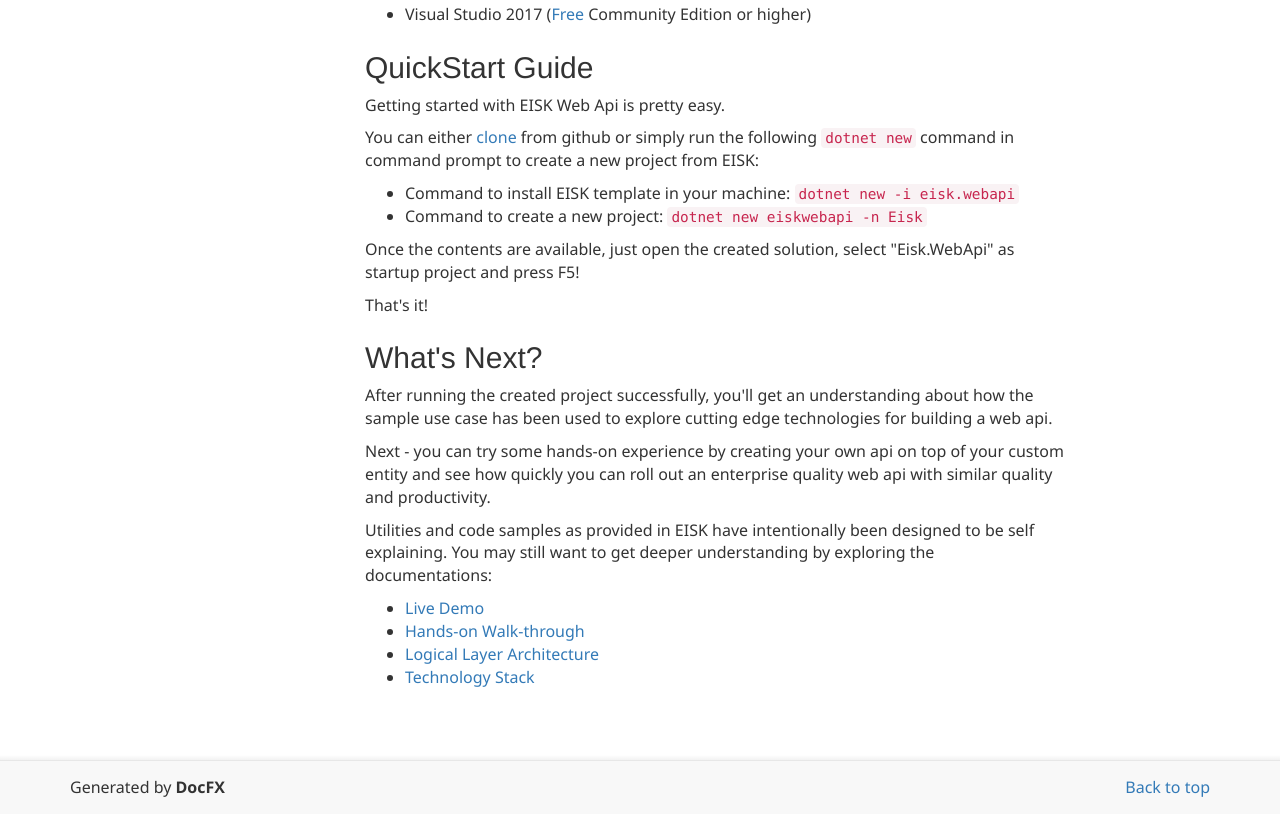
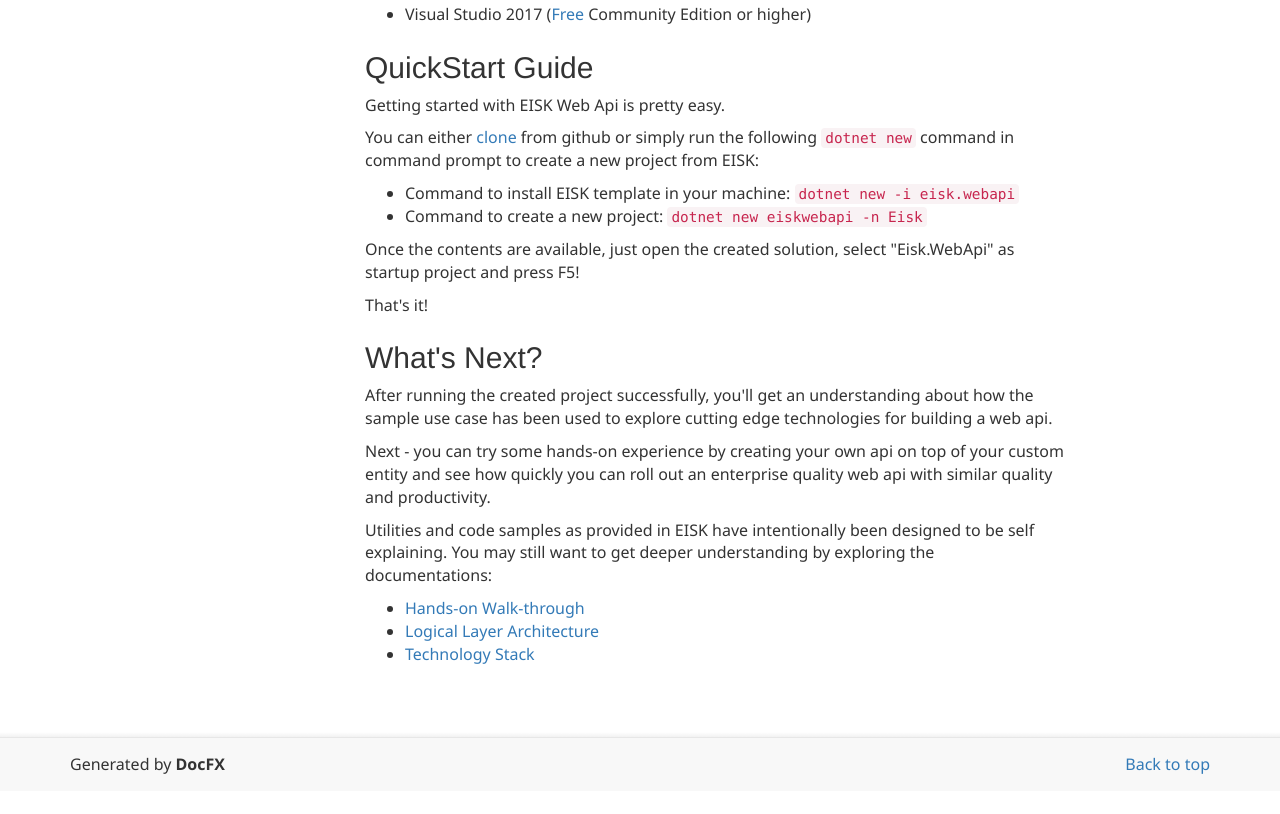
Before and after one commit to EISK/eisk.webapi, a plain HTML site: page docs/get-started/index.html in a window 1280 px wide. Shown: the part 905-1719 px from the top of the page. After the commit the page ends 1696 px from the top, so only its background shows below. Drawn offline with Linux system fonts and the light colour scheme.

Commit message:
Update content

```diff
--- a/docs/get-started/index.html
+++ b/docs/get-started/index.html
@@ -120,7 +120,6 @@
 <p>Next - you can try some hands-on experience by creating your own api on top of your custom entity and see how quickly you can roll out an enterprise quality web api with similar quality and productivity.</p>
 <p>Utilities and code samples as provided in EISK have intentionally been designed to be self explaining. You may still want to get deeper understanding by exploring the documentations:</p>
 <ul>
-<li><a href="https://eiskwebapi.azurewebsites.net">Live Demo</a></li>
 <li><a href="https://eisk.github.io/eisk.webapi/docs/application-development/handson-walkthrough-create-service-api.html">Hands-on Walk-through</a></li>
 <li><a href="https://eisk.github.io/eisk.webapi/docs/architecture/logical-layers.html">Logical Layer Architecture</a></li>
 <li><a href="https://eisk.github.io/eisk.webapi/docs/technical-reference/technology-stack.html">Technology Stack</a></li>
```
Also changed, not shown: manifest.json.
